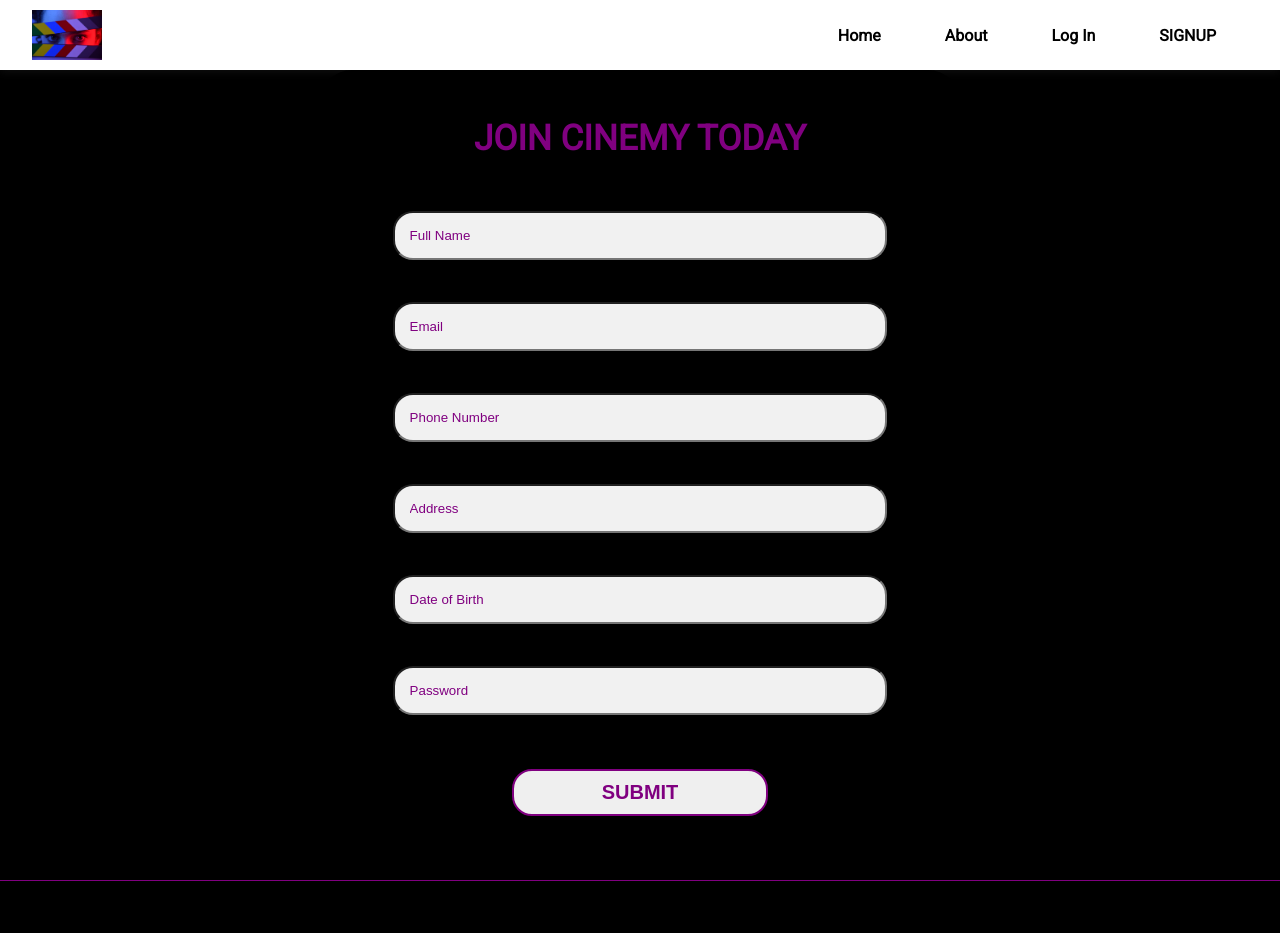
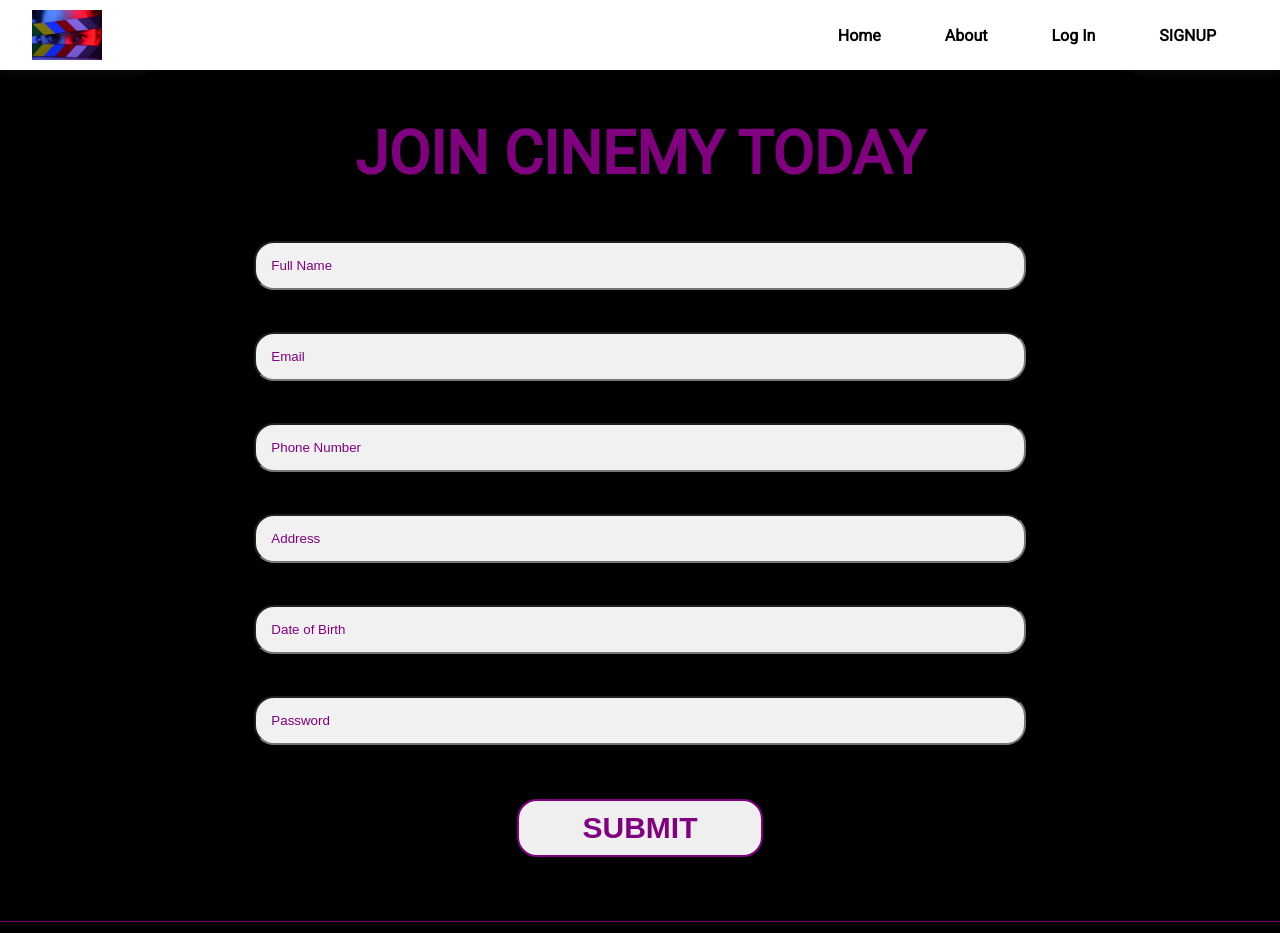
Before and after one commit to Rachelwebdev/Cinemy, a React (Create React App) app: page /register in a window 1280 px wide. Shown: the top 933 px of the page. Built offline with nearby package versions, Linux system fonts and the light colour scheme.

Commit message:
Register container media query

```diff
--- a/src/Components/Register.css
+++ b/src/Components/Register.css
@@ -1,6 +1,6 @@
 .register-container {
   background-color: black;
-  width: 50%;
+  width: 80%;
   border-radius: 2rem;
   display: flex;
   flex-direction: column;
@@ -60,3 +60,34 @@
   border: 1px solid #efc006;
   font-weight: 800;
 }
+
+@media screen and (max-width: 900px) {
+  .register-container {
+    max-width: 70%;
+  }
+}
+@media screen and (max-width: 380px) {
+  .register-container {
+    max-width: 90%;
+  }
+  .register-heading {
+    font-size: 25px;
+  }
+  .btn-form-submit {
+    font-size: 15px;
+    width: 70%;
+  }
+}
+
+@media screen and (min-width: 807px) {
+  .btn-form-submit {
+    font-size: 30px;
+    width: 30%;
+  }
+}
+
+@media screen and (min-width: 1200px) {
+  .register-heading {
+    font-size: 60px;
+  }
+}
```
